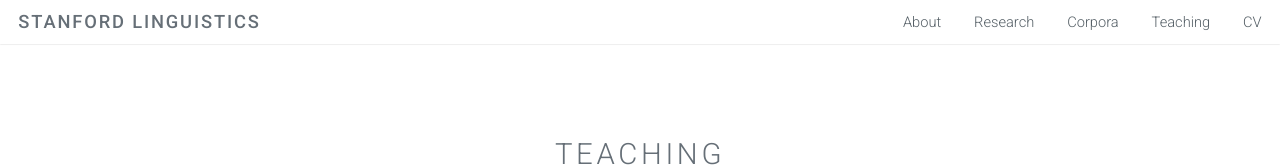
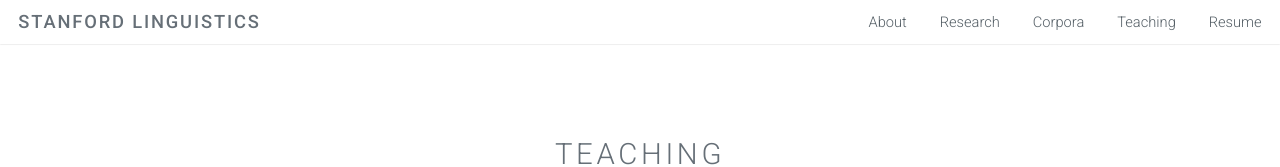
Before and after one commit to danielgalbraith/danielgalbraith.github.io, a plain HTML site: page teaching.html in a window 1280 px wide. Shown: the top 167 px of the page. Drawn offline with Linux system fonts and the light colour scheme.

Commit message:
Update teaching.html

```diff
--- a/teaching.html
+++ b/teaching.html
@@ -32,7 +32,7 @@
 						<li><a href="research.html">Research</a></li>
 						<li><a href="corpora.html">Corpora</a></li>
 						<li><a href="teaching.html">Teaching</a></li>
-						<li><a href="GalbraithCV2015.pdf">CV</a></li>
+						<li><a href="resume.pdf">Resume</a></li>
 					</ul>
 				</nav>
 			</header>
```
